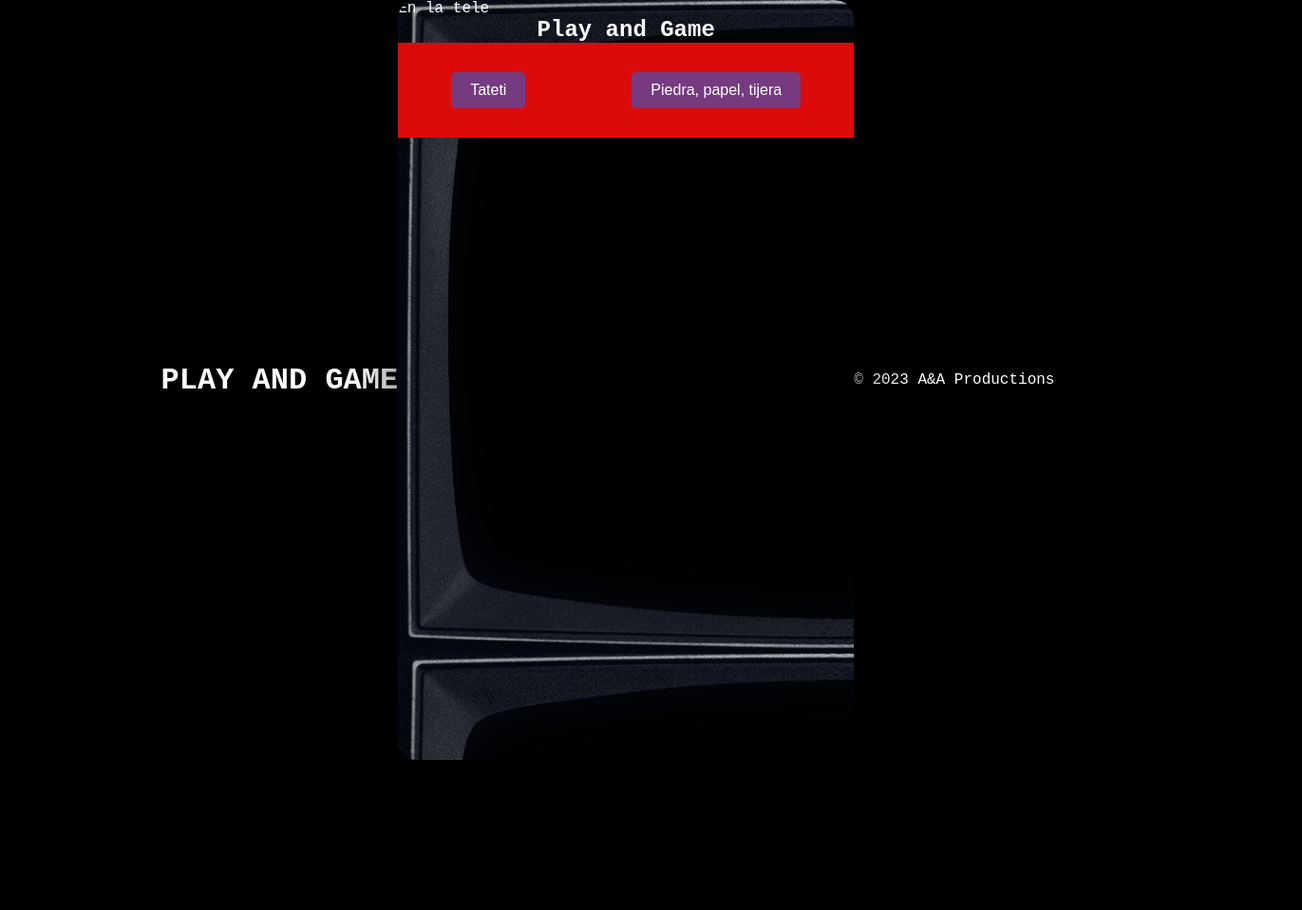
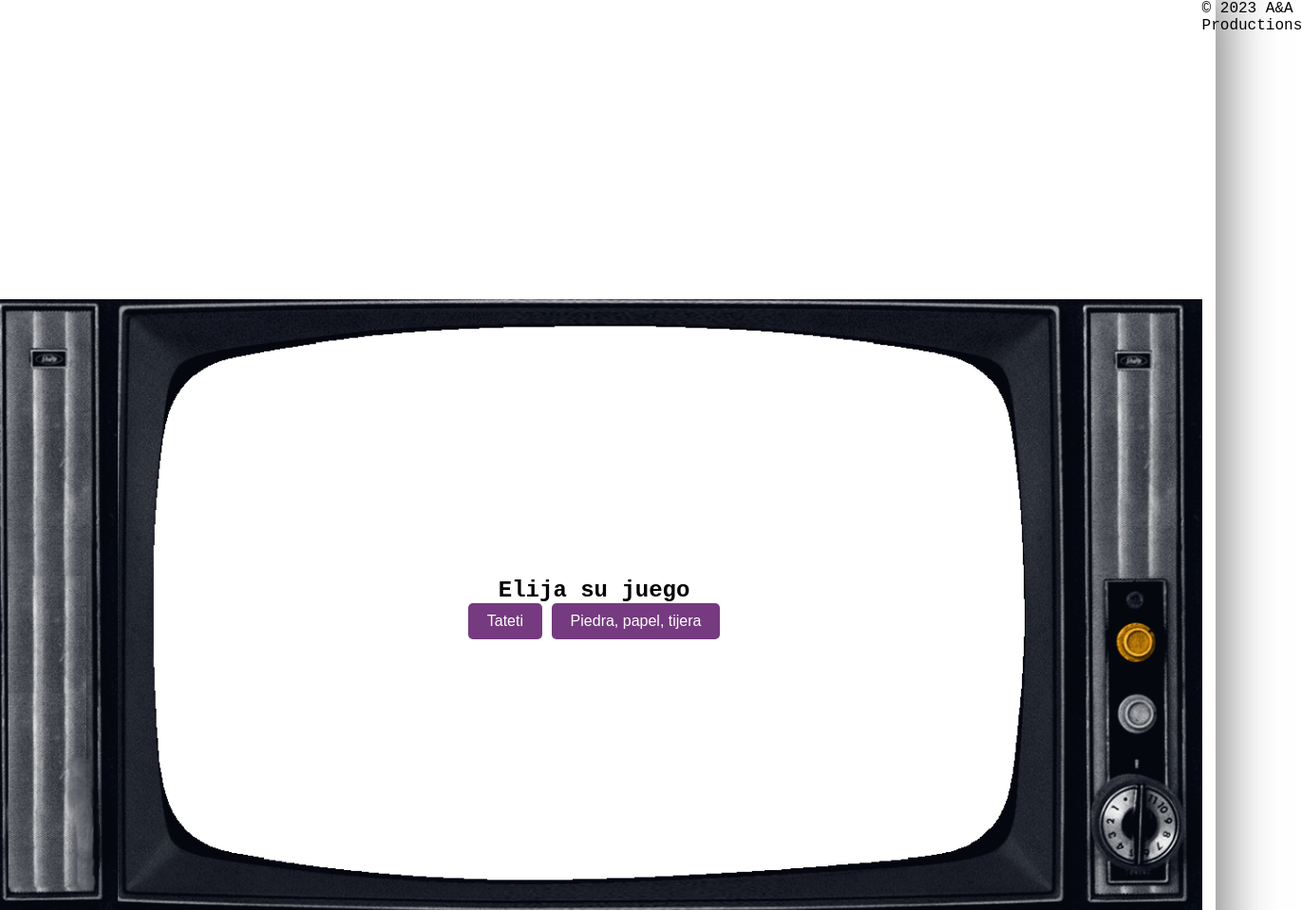
Before and after one commit to andreazunino/PlayAndGame, a plain HTML site: page index.html in a window 1280 px wide. Shown: the top 958 px of the page at 95% size, 1371 px wide, since content can reach past the window. Before the commit the page ends 800 px from the top, so only its background shows below. Drawn offline with Linux system fonts and the light colour scheme.

Commit message:
nueva imagen de fondo

```diff
--- a/css/styles.css
+++ b/css/styles.css
@@ -4,15 +4,12 @@
     box-sizing: border-box;
 }
 
-body {
-    margin: 0;
+.body {
     padding: 0;
     display: flex;
+    box-shadow: 0 0 50px 10px rgba(0, 0, 0, 0.5);
     justify-content: center;
-    align-items: center;
     min-height: 100vh;
-    background-color: #000;
-    color: #fff;
     font-family: 'Courier New', monospace;
 }
 .header {
@@ -24,15 +21,19 @@ body {
 }
 
 .arcade-machine {
-    width: 480px;
-    height: 800px;
-    background-image: url("/img/fondoTele.png");
+    width: 100vw;
+    height: 100vw;
+    background-image: url("../img/fondoTeleRetro.png");
+    background-repeat: no-repeat;
+    background-size: contain; /* Puede ser 'contain' u otros valores */
+    background-position: center center; /* Puedes ajustar la posición */
     border-radius: 20px; /* Esquinas redondeadas */
     position: relative;
-    box-shadow: 0 0 50px 10px rgba(0, 0, 0, 0.5);
     overflow: hidden;
     display: flex;
-    flex-direction: column;
+    flex-direction:column;
+    justify-content: center;
+    align-items:center;
 }
 
 .screen {
@@ -44,10 +45,6 @@ body {
 }
 
 .game-controls {
-    width: 100%;
-    height: 100px;
-    background-color: #dd0a0a; /* sección de controles */
-    display: flex;
     justify-content: space-around;
     align-items: center;
 }
--- a/index.html
+++ b/index.html
@@ -6,7 +6,7 @@
     <link rel="stylesheet" href="css\styles.css">
     <title>Máquina de Videojuegos Retro Arcade</title>
 </head>
-<body>
+<body class = "body">
     <header>
         <div class="header">
             <h1>PLAY AND GAME</h1>
@@ -14,13 +14,8 @@
     </header>
     <main>
     <div class="arcade-machine">
-        <p>En la tele</p>
+        <h2>Elija su juego</h2>
 
-
-        <div class="screen">
-            <h2>Play and Game</h2>
-
-        </div>
         <div class="game-controls">
             <button class="control-button">Tateti</button>
             <button class="control-button">Piedra, papel, tijera</button>
```
Also changed, not shown: img/fondoTeleRetro.png (added).
